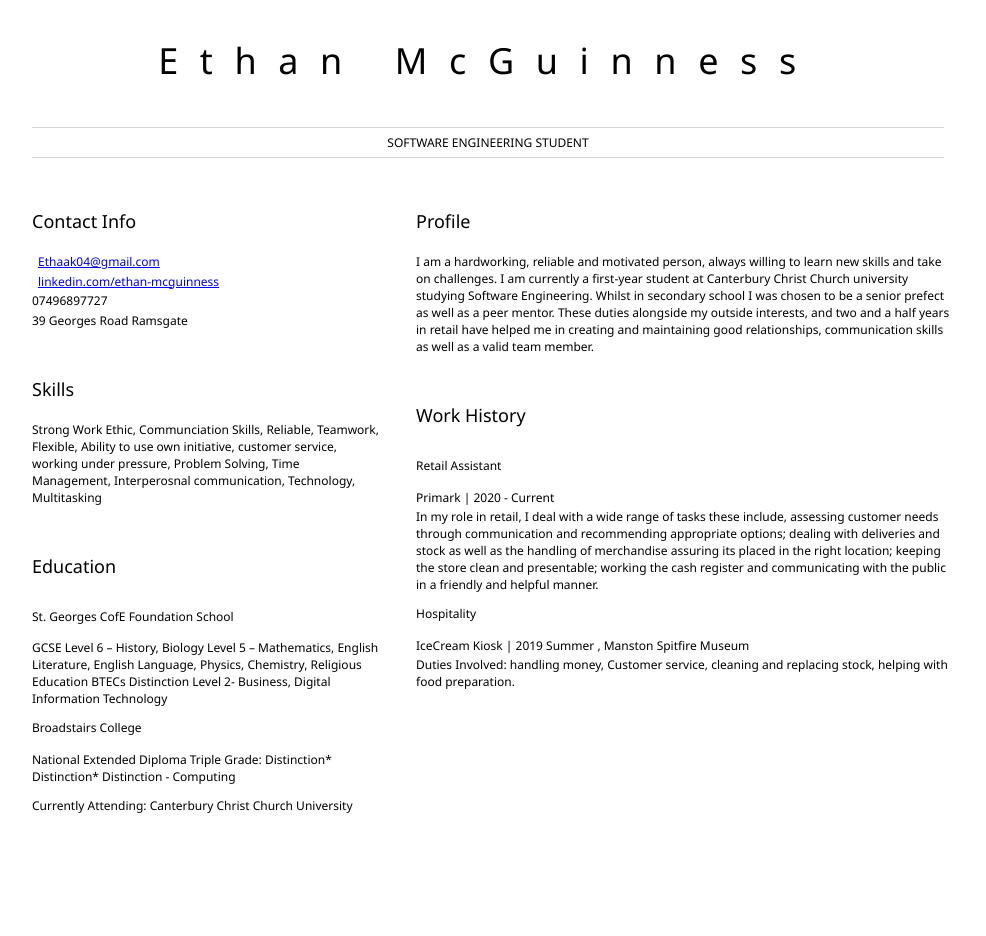
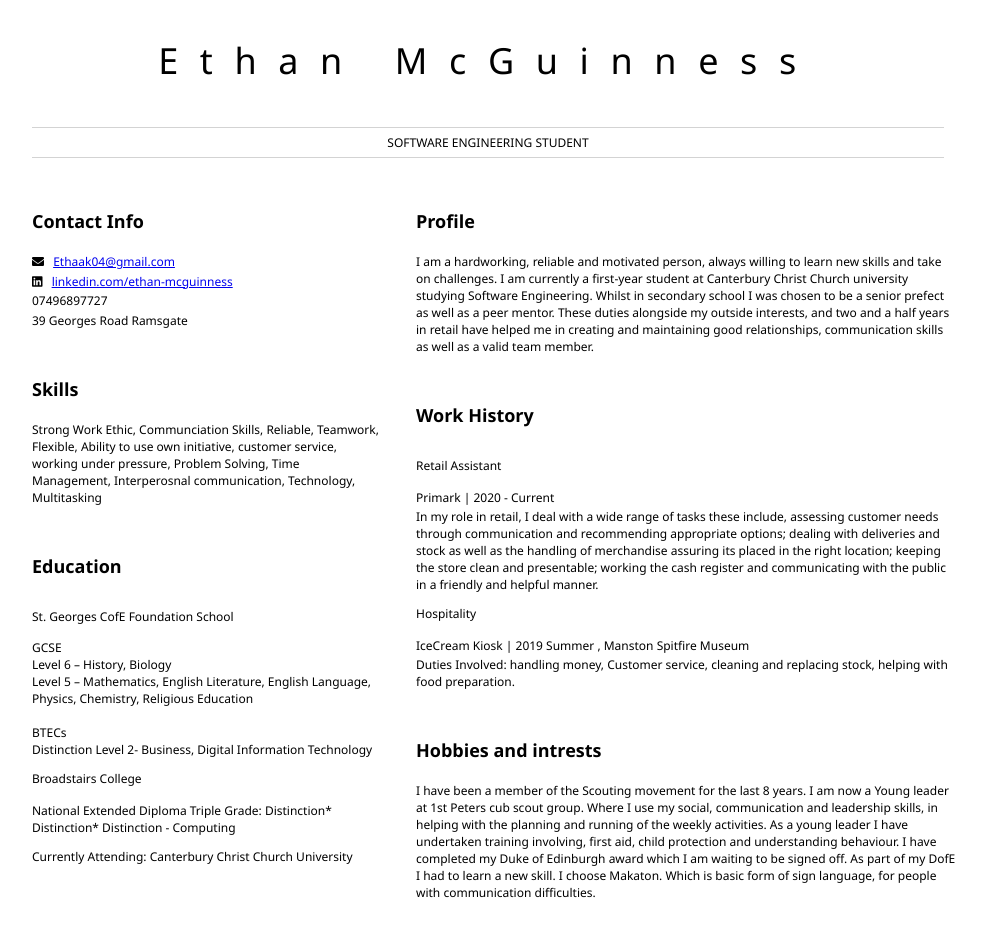
Before and after one commit to Ethan-McGuinness/Ethan-McGuinness-CV, a plain HTML site: page index.html in a window 1280 px wide. Shown: the whole page, without its empty margins (152-1138 px from the left). Before the commit the page ends 874 px from the top, so only its background shows below. Drawn offline with Linux system fonts and the light colour scheme.

Commit message:
Completed CV

```diff
--- a/index.html
+++ b/index.html
@@ -2,6 +2,7 @@
     <head>
         <link href="style.css" rel="stylesheet">
         <title> Ethan McGuinness CV</title>
+        <link rel="stylesheet" href="https://cdnjs.cloudflare.com/ajax/libs/font-awesome/5.15.4/css/all.min.css">
     </head>
 
     <body>
@@ -14,9 +15,9 @@
         <main>
                 <article id="mainLeft">
                         <section>
-                            <h2>Contact Info</h2>
+                            <h2><b>Contact Info</b></h2>
                             <p>
-                                <i class="fab fa-envelope" aria-hidden="true"></i>
+                                <i class="fa fa-envelope" aria-hidden="true"></i>
                                 <a href="mailto:ethaak04@gmail.com">Ethaak04@gmail.com</a>
                             </p>
                             <p>
@@ -31,21 +32,22 @@
                             </p>
                         </section>
                         <section>
-                            <h2>Skills</h2>
+                            <h2><b>Skills</b></h2>
                             <p>
                                 Strong Work Ethic, Communciation Skills, Reliable, Teamwork, Flexible, Ability to use own initiative, customer service, working under pressure, Problem Solving, Time Management, Interperosnal communication, Technology, Multitasking
                             </p>
                         </section>
                         <section>
-                            <h2>Education</h2>
+                            <h2><b>Education</b></h2>
                             <h3>St. Georges CofE Foundation School</h3>
                             <p>
 
-                                GCSE
-                                Level 6 – History, Biology
-                                Level 5 – Mathematics, English Literature, English Language, Physics, Chemistry, Religious Education
-                                BTECs
-                                Distinction Level 2- Business, Digital Information Technology
+                                GCSE <br>
+                                Level 6 – History, Biology <br>
+                                Level 5 – Mathematics, English Literature, English Language, Physics, Chemistry, Religious Education<br>
+                                <br>
+                                BTECs<br>
+                                Distinction Level 2- Business, Digital Information Technology<br>
 
                             </p>
                             <h3>Broadstairs College</h3>
@@ -59,7 +61,7 @@
                 </article>
                 <article id="mainRight">
                     <section>
-                        <h2>Profile</h2>
+                        <h2><b>Profile</b></h2>
                         <p>
                             I am a hardworking, reliable and motivated person, always willing to learn new skills and take on challenges. I am currently a first-year student at Canterbury Christ Church university studying Software Engineering.
 Whilst in secondary school I was chosen to be a senior prefect as well as a peer mentor. These duties alongside my outside interests, and two and a half years in retail have helped me in creating and maintaining good relationships, communication skills as well as a valid team member.
@@ -67,7 +69,7 @@ Whilst in secondary school I was chosen to be a senior prefect as well as a peer
                         </p>
                     </section>
                     <section>
-                        <h2>Work History</h2>
+                        <h2><b>Work History</b></h2>
                         <h3>Retail Assistant</h3>
                         <p>
                                 Primark | 2020 - Current
@@ -84,6 +86,14 @@ Whilst in secondary school I was chosen to be a senior prefect as well as a peer
                         </p>
 
                     </section>
+                    <section>
+                        <h2><b>Hobbies and intrests</b></h2>
+                        <p>
+                            I have been a member of the Scouting movement for the last 8 years.  I am now a Young leader at 1st Peters cub scout group. Where I use my social, communication and leadership skills, in helping with the planning and running of the weekly activities. As a young leader I have undertaken training involving, first aid, child protection and understanding behaviour.
+                            I have completed my Duke of Edinburgh award which I am waiting to be signed off. As part of my DofE I had to learn a new skill. I choose Makaton. Which is basic form of sign language, for people with communication difficulties.
+
+                        </p>
+                    </section>
                 </article>
         </main>
     </body>
```
